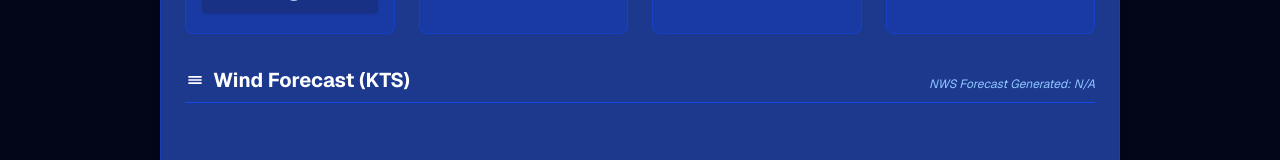
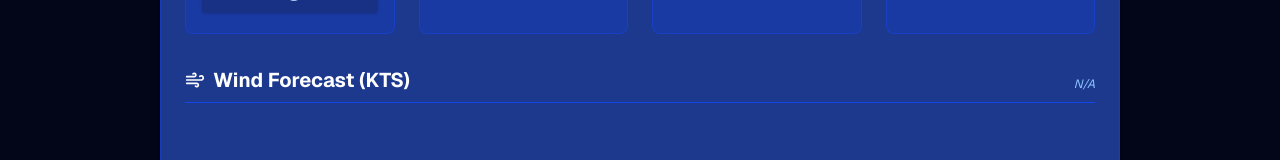
Before and after one commit to erikquinn/scow-preflight, a Next.js app: page / in a window 1280 px wide. Shown: the part 275-435 px from the top of the page. Built offline with nearby package versions, Linux system fonts and the light colour scheme; no server answers.

Commit message:
Refine forecast age formatting to omit zero hours

```diff
--- a/src/components/Conditions.tsx
+++ b/src/components/Conditions.tsx
@@ -146,6 +146,15 @@ export default async function Conditions() {
     );
   };
 
+  const getForecastAgeLabel = () => {
+    if (!forecastGeneratedTime || !forecastGeneratedValid) return "N/A";
+    const diffMs = now.getTime() - forecastGeneratedTime.getTime();
+    const hours = Math.floor(diffMs / 3600000);
+    const minutes = Math.floor((diffMs % 3600000) / 60000);
+    const timeStr = hours > 0 ? `${hours}h ${minutes}m` : `${minutes}m`;
+    return `NWS Forecast Issued: ${timeStr} ago`;
+  };
+
   return (
     <section className="bg-white dark:bg-blue-900 text-slate-900 dark:text-white p-6 rounded-xl shadow-lg mb-8 border border-slate-200 dark:border-blue-800 transition-colors duration-300">
       <h2 className="text-2xl font-bold mb-4 flex items-center border-b border-slate-100 dark:border-blue-700 pb-2 text-blue-900 dark:text-white">
@@ -222,13 +231,12 @@ export default async function Conditions() {
         <div className="flex items-end justify-between border-b border-slate-100 dark:border-blue-700 pb-2 mb-4">
           <h3 className="text-xl font-bold flex items-center text-blue-900 dark:text-white">
             <svg className="w-5 h-5 mr-2" fill="none" stroke="currentColor" viewBox="0 0 24 24" xmlns="http://www.w3.org/2000/svg">
-              <path strokeLinecap="round" strokeLinejoin="round" strokeWidth={2} d="M4.75 12h14.5M4.75 8.25h14.5M4.75 15.75h14.5" />
+              <path strokeLinecap="round" strokeLinejoin="round" strokeWidth={2} d="M17.7 7.7a2.5 2.5 0 1 1 1.8 4.3H2m7.6-7.4A2 2 0 1 1 11 8H2m10.6 11.4A2 2 0 1 0 14 16H2" />
             </svg>
             Wind Forecast (KTS)
           </h3>
           <span className="text-xs text-blue-600 dark:text-blue-300 italic pb-0.5">
-            NWS Forecast Generated: {forecastGeneratedValid && forecastGeneratedTime ? `${formatTime(forecastGeneratedTime.toISOString())} on ${formatDate(forecastGeneratedTime.toISOString())}` : 'N/A'}
-            {forecastGeneratedTime && ` (${Math.round((new Date().getTime() - forecastGeneratedTime.getTime()) / 3600000)}h ago)`}
+            {getForecastAgeLabel()}
           </span>
         </div>
         <div className="flex overflow-x-auto py-2 -mx-6 px-6 scrollbar-thin scrollbar-thumb-slate-200 dark:scrollbar-thumb-blue-700 scrollbar-track-transparent">
```
